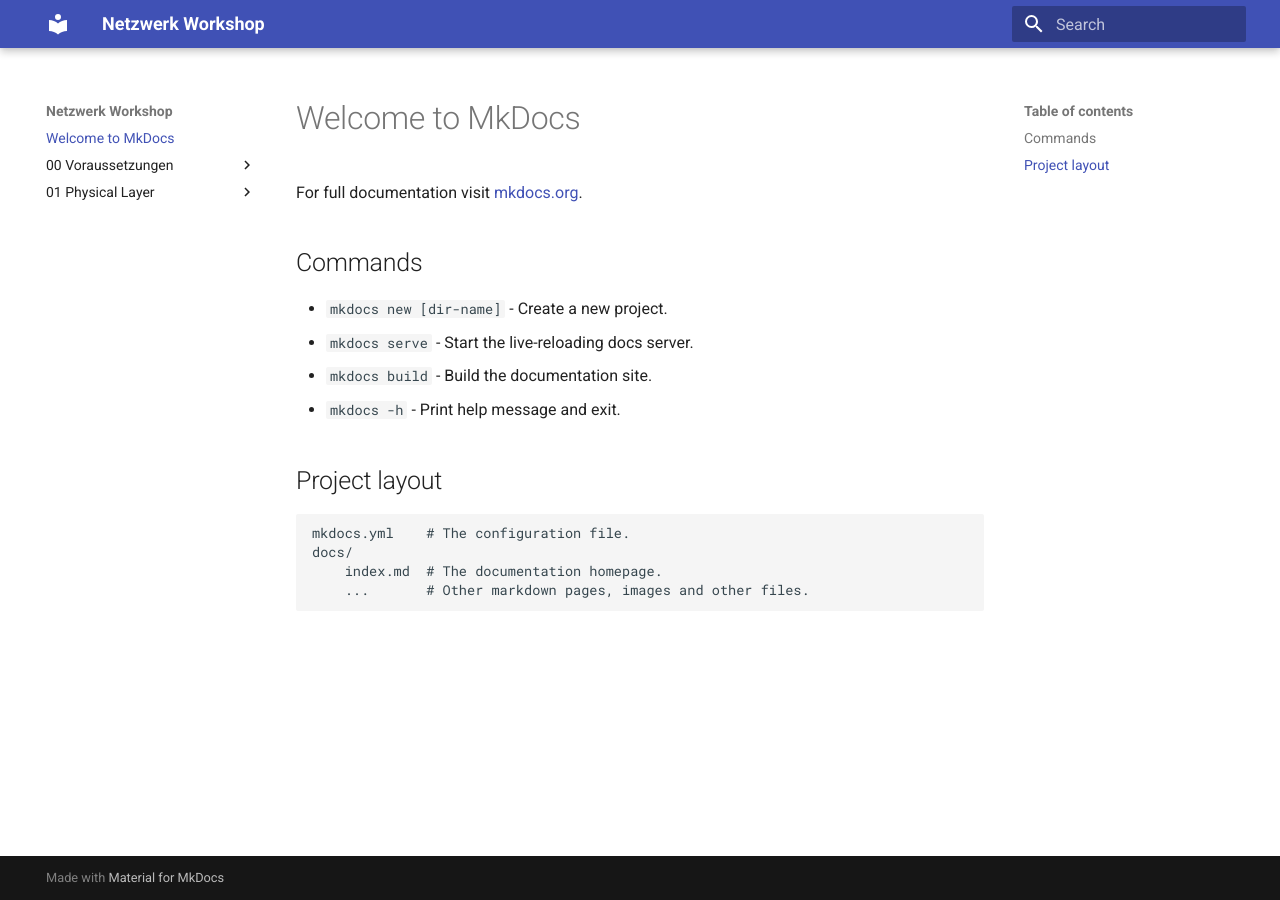
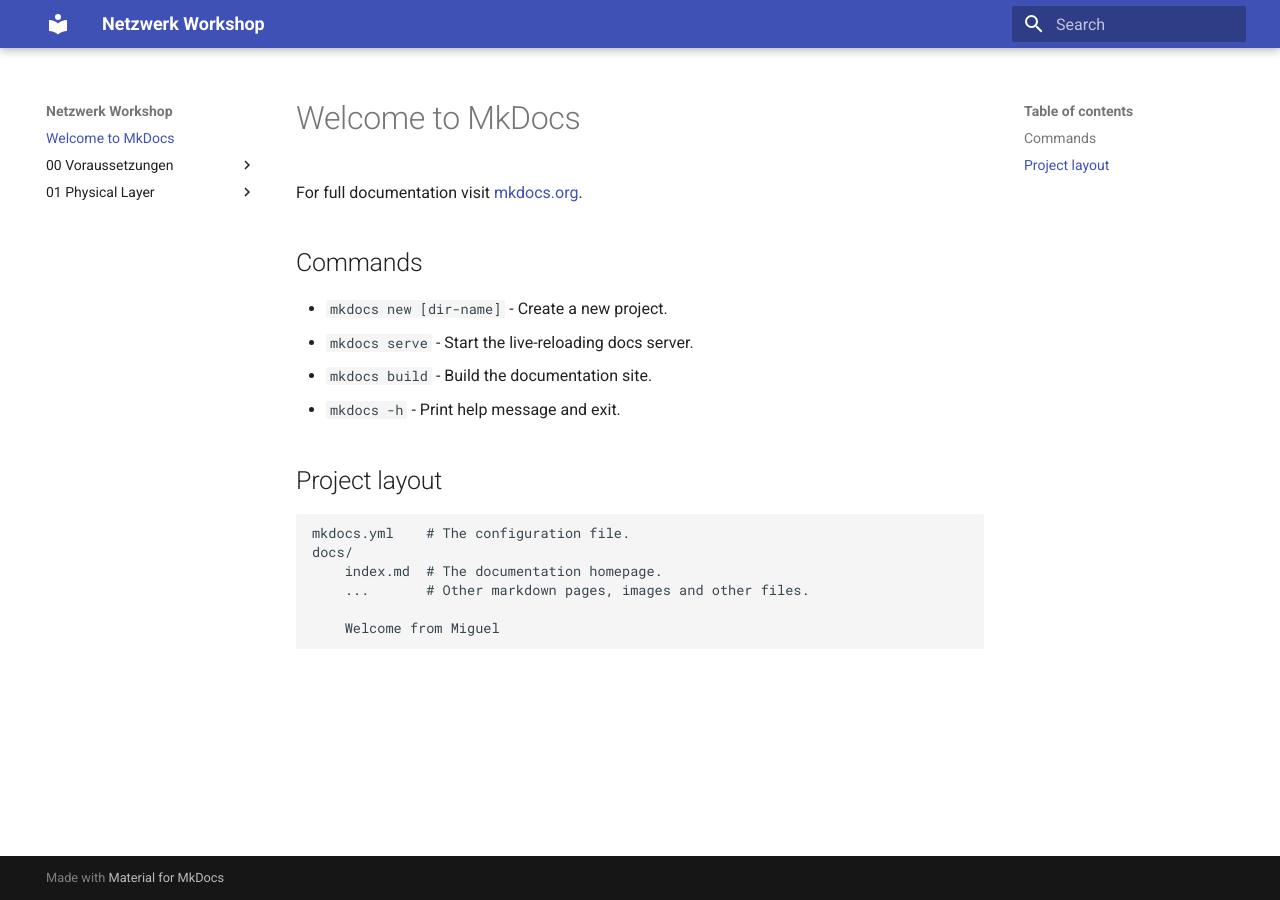
Before and after one commit to migueltinembart/Netzwerk-Workshop, an MkDocs documentation site: the page built from docs/index.md, in a window 1280 px wide. Built offline with MkDocs 1.6.1 and Material for MkDocs 9.7.7, drawn with Linux system fonts in a browser that asks for light colours.

Commit message:
test-message added for github action

```diff
--- a/docs/index.md
+++ b/docs/index.md
@@ -15,3 +15,5 @@
     docs/
         index.md  # The documentation homepage.
         ...       # Other markdown pages, images and other files.
+
+        Welcome from Miguel
```
